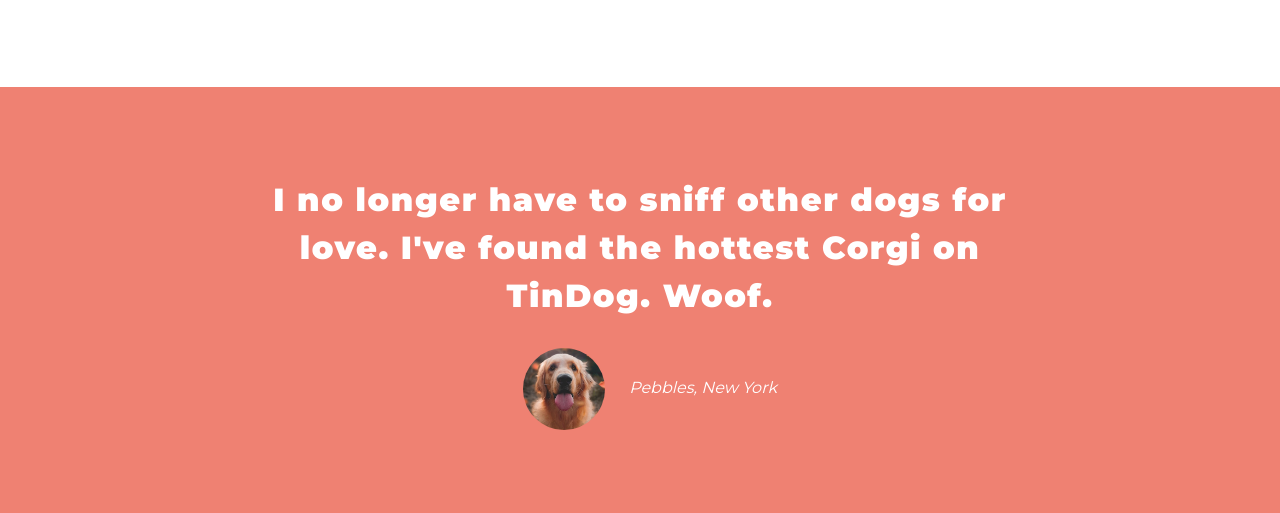
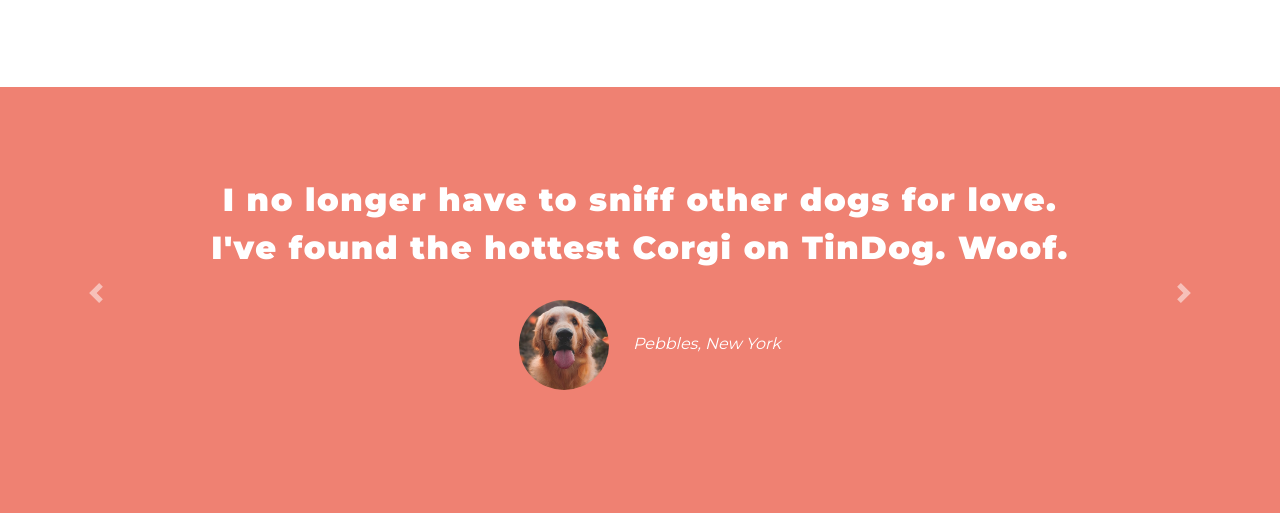
Before and after one commit to MikitaAleksandrovich/TinDog-site, a plain HTML site: page index.html in a window 1280 px wide. Shown: the part 1115-1628 px from the top of the page. Drawn offline with nearby package versions, Linux system fonts and the light colour scheme.

Commit message:
Add slide show to Testimonials
Add a simple slide show to Testimonials using Bootstrap, so now we can slide to another feedback on the page.

  <section id="testimonials">

    <div id="testimonial-carousel" class="carousel slide" data-ride="false" data-pause="hover">
      <div class="carousel-inner">
        <div class="carousel-item active">
          <h2>I no longer have to sniff other dogs for love. I've found the hottest Corgi on TinDog. Woof.</h2>
          <img class="testimonial-image" src="dog-img.jpg" alt="dog-profile">
          <em>Pebbles, New York</em>
        </div>
        <div class="carousel-item">
          <h2 class="testimonial-text">My dog used to be so lonely, but with TinDog's help, they've found the love of their life.</h2>
          <img class="testimonial-image" src="lady-img.jpg" alt="lady-profile">
          <em>Beverly, Illinois</em>
        </div>
      </div>
        <a class="carousel-control-prev" href="#testimonial-carousel" role="button" data-slide="prev">
        <span class="carousel-control-prev-icon"></span></a>
        <a class="carousel-control-next" href="#testimonial-carousel" role="button" data-slide="next">
        <span class="carousel-control-next-icon"></span></a>
    </div>

  </section>

```diff
--- a/index.html
+++ b/index.html
@@ -101,13 +101,24 @@
 
   <section id="testimonials">
 
-    <h2>I no longer have to sniff other dogs for love. I've found the hottest Corgi on TinDog. Woof.</h2>
-    <img class="testimonial-image" src="dog-img.jpg" alt="dog-profile">
-    <em>Pebbles, New York</em>
-
-    <!-- <h2 class="testimonial-text">My dog used to be so lonely, but with TinDog's help, they've found the love of their life. I think.</h2>
-    <img class="testimonial-image" src="images/lady-img.jpg" alt="lady-profile">
-    <em>Beverly, Illinois</em> -->
+    <div id="testimonial-carousel" class="carousel slide" data-ride="false" data-pause="hover">
+      <div class="carousel-inner">
+        <div class="carousel-item active">
+          <h2>I no longer have to sniff other dogs for love. I've found the hottest Corgi on TinDog. Woof.</h2>
+          <img class="testimonial-image" src="dog-img.jpg" alt="dog-profile">
+          <em>Pebbles, New York</em>
+        </div>
+        <div class="carousel-item">
+          <h2 class="testimonial-text">My dog used to be so lonely, but with TinDog's help, they've found the love of their life.</h2>
+          <img class="testimonial-image" src="lady-img.jpg" alt="lady-profile">
+          <em>Beverly, Illinois</em>
+        </div>
+      </div>
+        <a class="carousel-control-prev" href="#testimonial-carousel" role="button" data-slide="prev">
+        <span class="carousel-control-prev-icon"></span></a>
+        <a class="carousel-control-next" href="#testimonial-carousel" role="button" data-slide="next">
+        <span class="carousel-control-next-icon"></span></a>
+    </div>
 
   </section>
 
--- a/styles.css
+++ b/styles.css
@@ -99,7 +99,6 @@
 /* Testimonials Section */
 
 #testimonials {
-    padding: 7% 18%;
     text-align: center;
     background-color: #ef8172;
     color: #fff;
@@ -109,6 +108,10 @@
     width: 10%;
     border-radius: 50%;
     margin: 20px;
+}
+
+.carousel-item {
+    padding: 7% 15%;
 }
 
 
```
